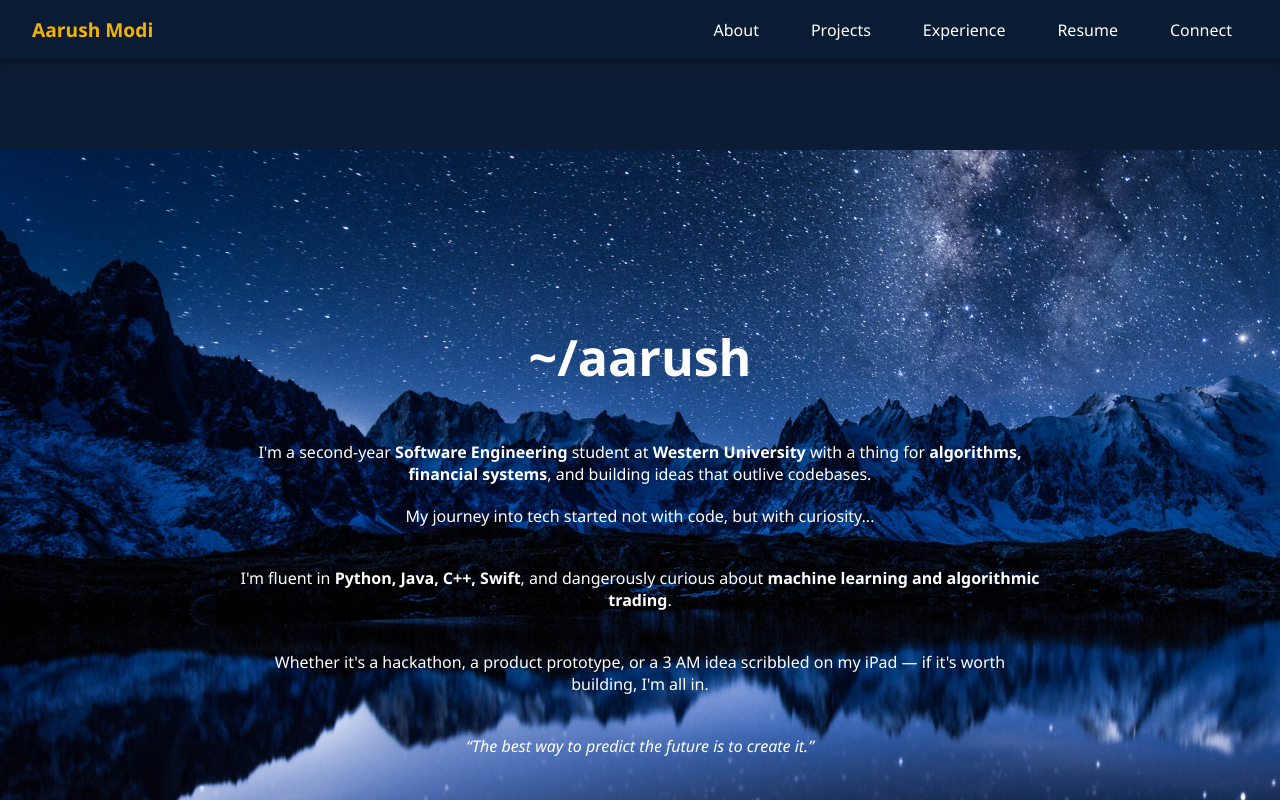
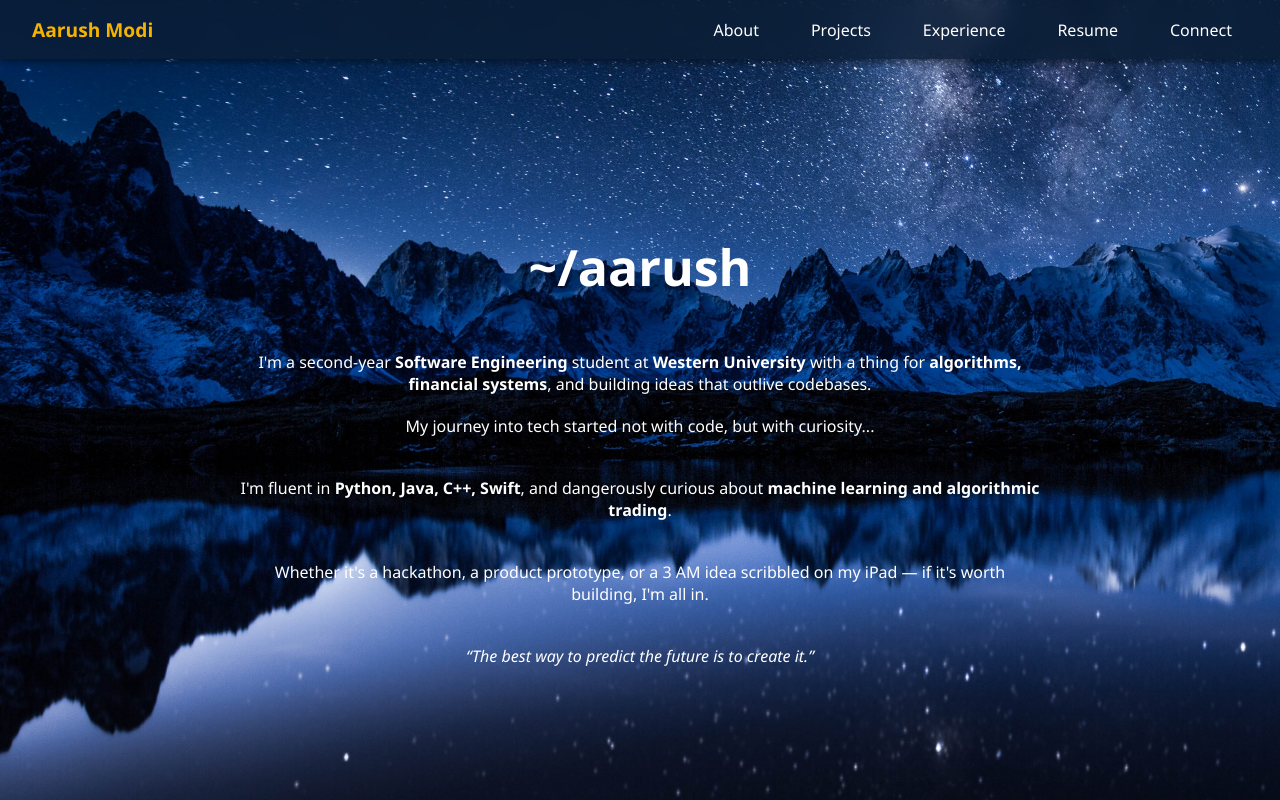
Before and after one commit to aarush-modi/aarush-portfolio, a React (Create React App) app: page / in a window 1280 px wide. Shown: the top 800 px of the page. Built offline with nearby package versions, Linux system fonts and the light colour scheme; the HTML template or start-up script is replaced by a standard one.

Commit message:
Fix homepage path and deploy issue

```diff
--- a/src/components/Hero.jsx
+++ b/src/components/Hero.jsx
@@ -18,7 +18,7 @@ const Hero = () => {
     padding: "0 20px",
     textAlign: "center"
 }}>
-  <h2 data-aos="fade-up" style={{}}>~/aarush</h2>
+  <h2 data-aos="fade-up" style={{paddingTop: '120px'}}>~/aarush</h2>
 
   <p data-aos="fade-up" data-aos-delay="100" style={{ maxWidth: '800px', margin: '0 auto' }}>
     I'm a second-year <strong>Software Engineering</strong> student at <strong>Western University</strong> with a thing for
--- a/src/index.css
+++ b/src/index.css
@@ -9,7 +9,6 @@ body {
   font-family: 'Segoe UI', sans-serif;
   background-color: #0b1d35;
   color: white;
-  padding-top: 150px;
 }
 
 section {
```
Also changed, not shown: package.json (+3 -4 lines).
